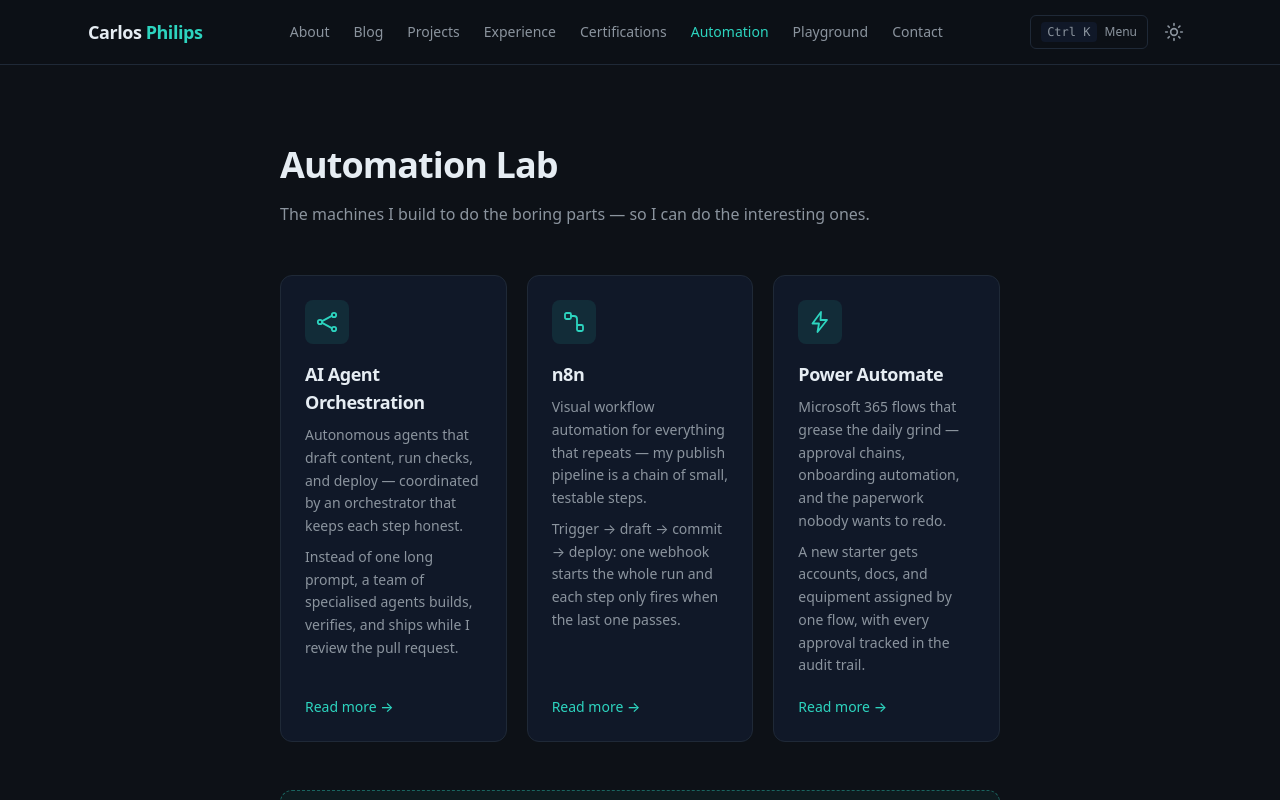
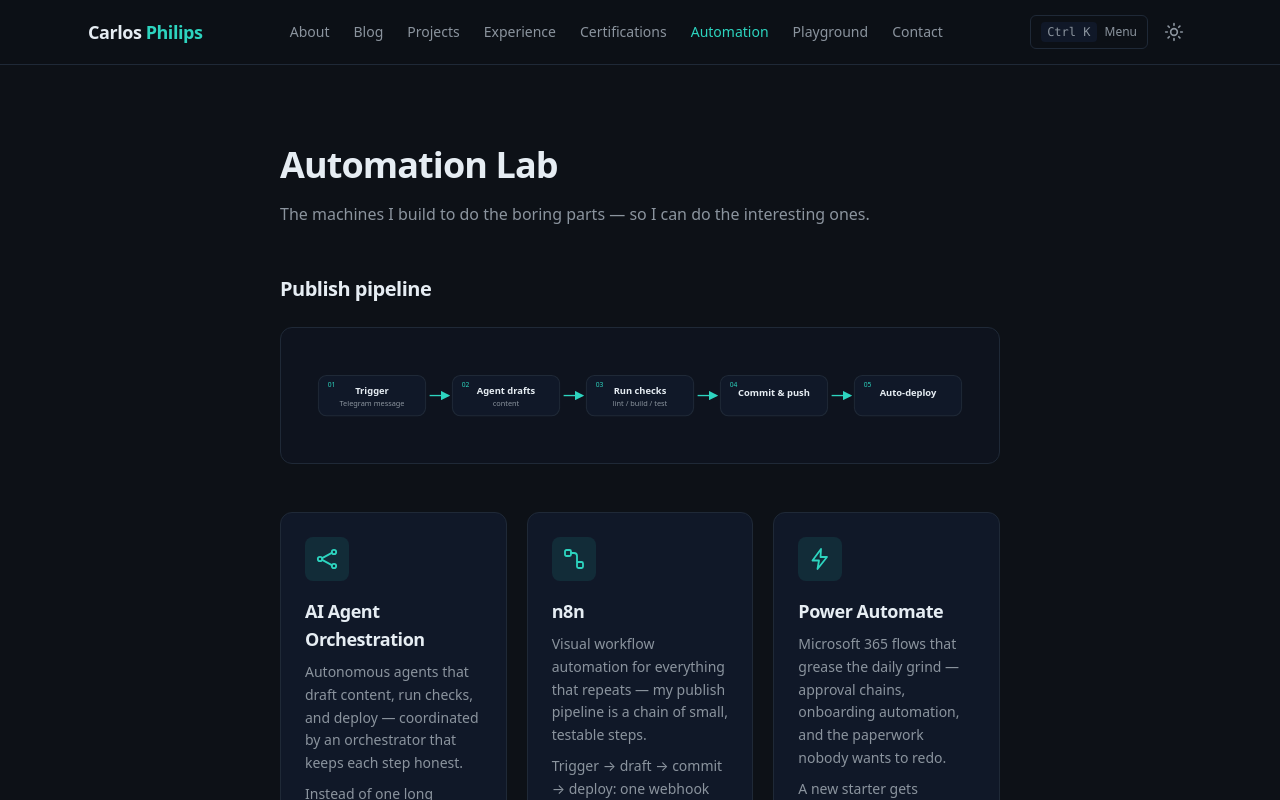
Before and after one commit to Khallitos/cphilcomputers_blogpost, a Next.js app: page /automation in a window 1280 px wide. Shown: the top 800 px of the page. Built offline with nearby package versions, Linux system fonts and the light colour scheme.

Commit message:
feat: automation workflow diagram

```diff
--- a/src/app/automation/page.tsx
+++ b/src/app/automation/page.tsx
@@ -14,6 +14,21 @@
   body: string[];
   href: string;
 };
+
+type PipelineStep = {
+  step: string;
+  label: string;
+  sub?: string;
+};
+
+/** Publish pipeline: trigger → draft → checks → commit → deploy. */
+const PIPELINE: PipelineStep[] = [
+  { step: "01", label: "Trigger", sub: "Telegram message" },
+  { step: "02", label: "Agent drafts", sub: "content" },
+  { step: "03", label: "Run checks", sub: "lint / build / test" },
+  { step: "04", label: "Commit & push" },
+  { step: "05", label: "Auto-deploy" },
+];
 
 const CARDS: AutomationCard[] = [
   {
@@ -98,6 +113,100 @@
         interesting ones.
       </p>
 
+      {/* Publish pipeline workflow diagram */}
+      <section aria-labelledby="publish-pipeline" className="mt-12">
+        <h2
+          id="publish-pipeline"
+          className="text-xl font-semibold tracking-tight"
+        >
+          Publish pipeline
+        </h2>
+        <div className="mt-6 rounded-xl border border-border bg-surface/40 p-6">
+          <svg
+            viewBox="0 0 1000 130"
+            role="img"
+            aria-labelledby="publish-pipeline-title"
+            className="h-auto w-full"
+            style={{ fontFamily: "var(--font-sans)" }}
+          >
+            <title id="publish-pipeline-title">
+              Publish pipeline workflow: Telegram trigger, an agent drafts
+              content, checks run (lint, build, test), commit and push, then
+              auto-deploy
+            </title>
+            <defs>
+              <marker
+                id="pipeline-arrow"
+                viewBox="0 0 10 10"
+                refX="8"
+                refY="5"
+                markerWidth="7"
+                markerHeight="7"
+                orient="auto-start-reverse"
+              >
+                <path d="M0 0 L10 5 L0 10 z" className="fill-accent" />
+              </marker>
+            </defs>
+
+            {PIPELINE.map((item, index) => {
+              const boxX = 20 + index * 200;
+              return (
+                <g key={item.step}>
+                  <rect
+                    x={boxX}
+                    y={35}
+                    width="160"
+                    height="60"
+                    rx="12"
+                    className="fill-surface stroke-border"
+                    strokeWidth="1.5"
+                  />
+                  <text
+                    x={boxX + 14}
+                    y={52}
+                    className="fill-accent"
+                    style={{ fontFamily: "var(--font-mono)", fontSize: 10 }}
+                  >
+                    {item.step}
+                  </text>
+                  <text
+                    x={boxX + 80}
+                    y={item.sub ? 63 : 66}
+                    textAnchor="middle"
+                    className="fill-foreground font-semibold"
+                    style={{ fontSize: 14 }}
+                  >
+                    {item.label}
+                  </text>
+                  {item.sub && (
+                    <text
+                      x={boxX + 80}
+                      y={80}
+                      textAnchor="middle"
+                      className="fill-muted"
+                      style={{ fontSize: 11 }}
+                    >
+                      {item.sub}
+                    </text>
+                  )}
+                  {index < PIPELINE.length - 1 && (
+                    <line
+                      x1={boxX + 166}
+                      y1={65}
+                      x2={boxX + 194}
+                      y2={65}
+                      strokeWidth={2}
+                      className="stroke-accent"
+                      markerEnd="url(#pipeline-arrow)"
+                    />
+                  )}
+                </g>
+              );
+            })}
+          </svg>
+        </div>
+      </section>
+
       <div className="mt-12 grid grid-cols-1 gap-5 sm:grid-cols-3">
         {CARDS.map((card) => (
           <article
```
